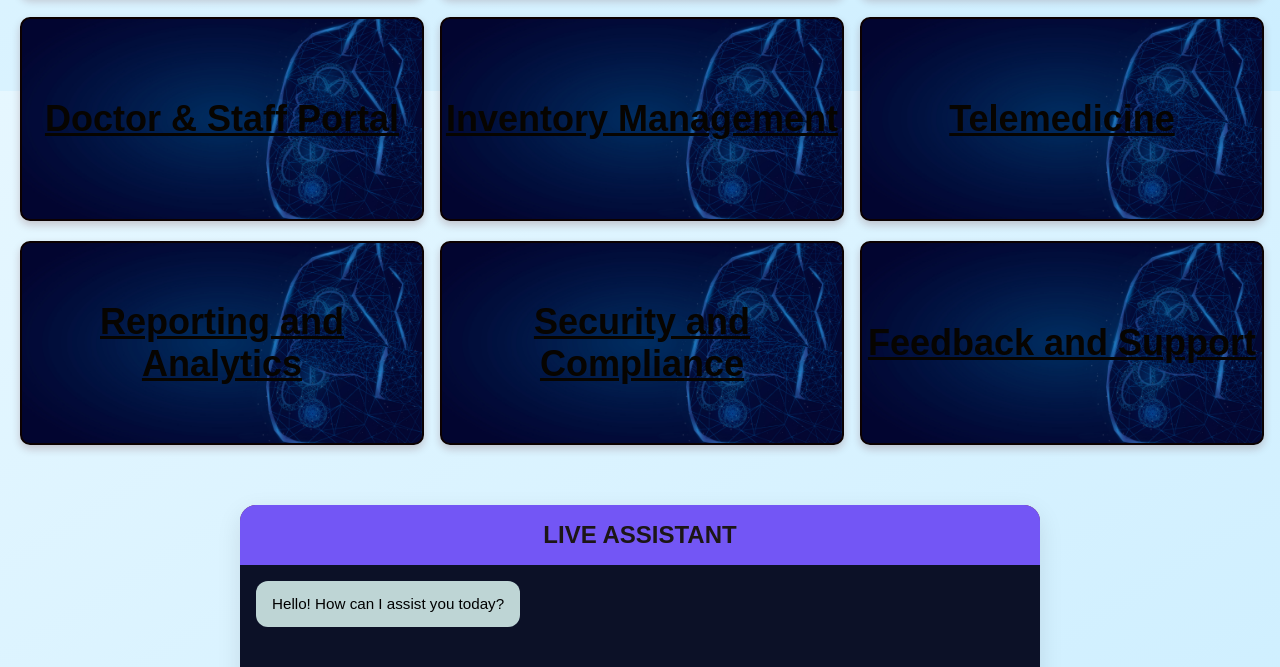
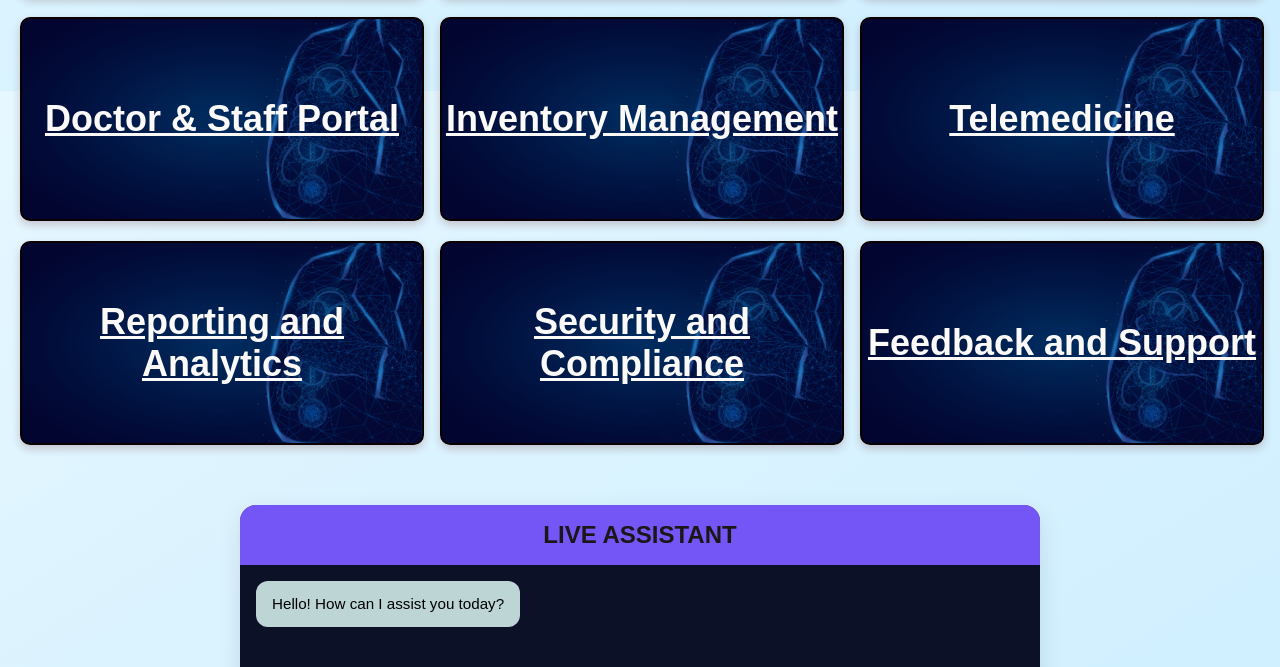
Before and after one commit to Satyam8085/HMS-CONNECT-Hospital-Management-System-, a plain HTML site: page index.html in a window 1280 px wide. Shown: the part 709-1376 px from the top of the page. Drawn offline with Linux system fonts and the light colour scheme.

Commit message:
Your descriptive commit message

```diff
--- a/style.css
+++ b/style.css
@@ -121,7 +121,7 @@ body {
   justify-content: center;
   align-items: center;
   font-size: 18px;
-  color: rgb(7, 4, 0);
+  color: rgb(251, 250, 248);
   text-align: center;
   background-image: url('background.jpg');
   background-size: cover;
```
